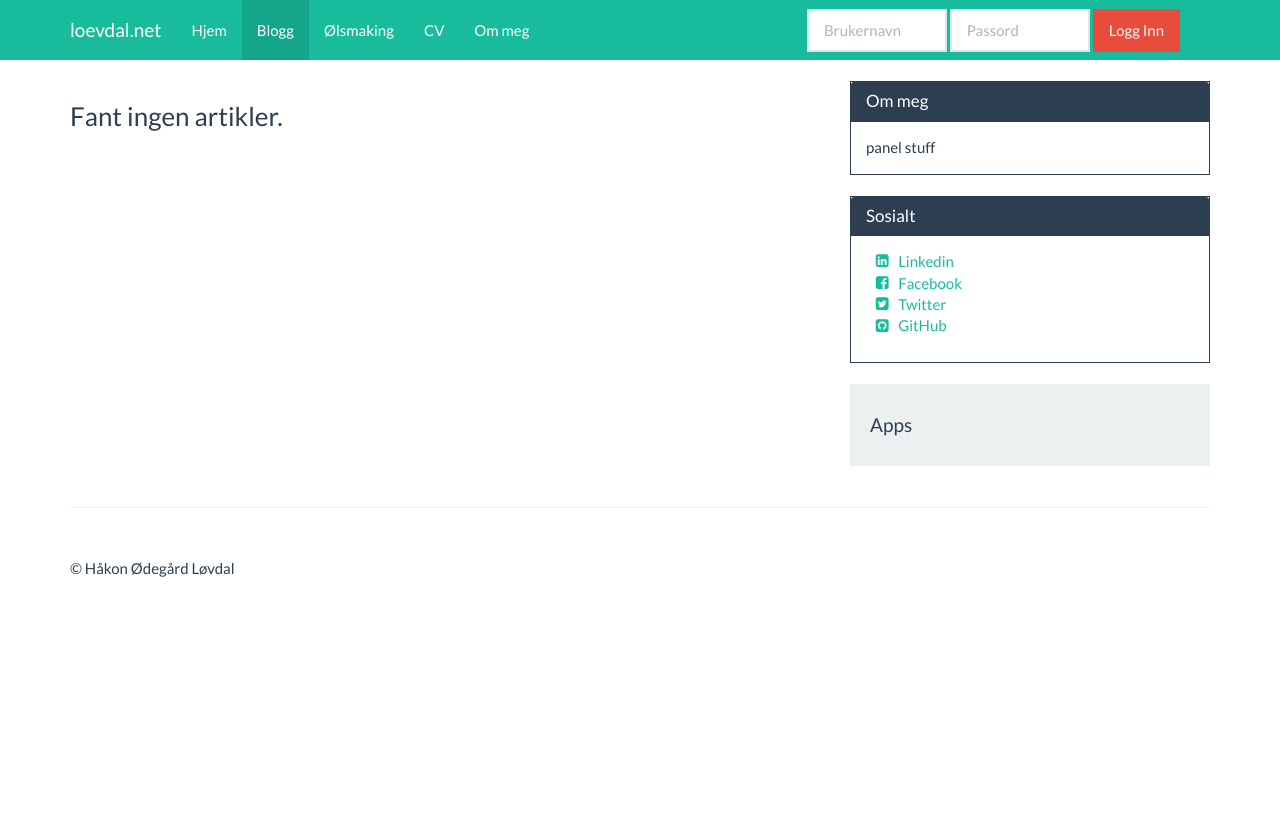
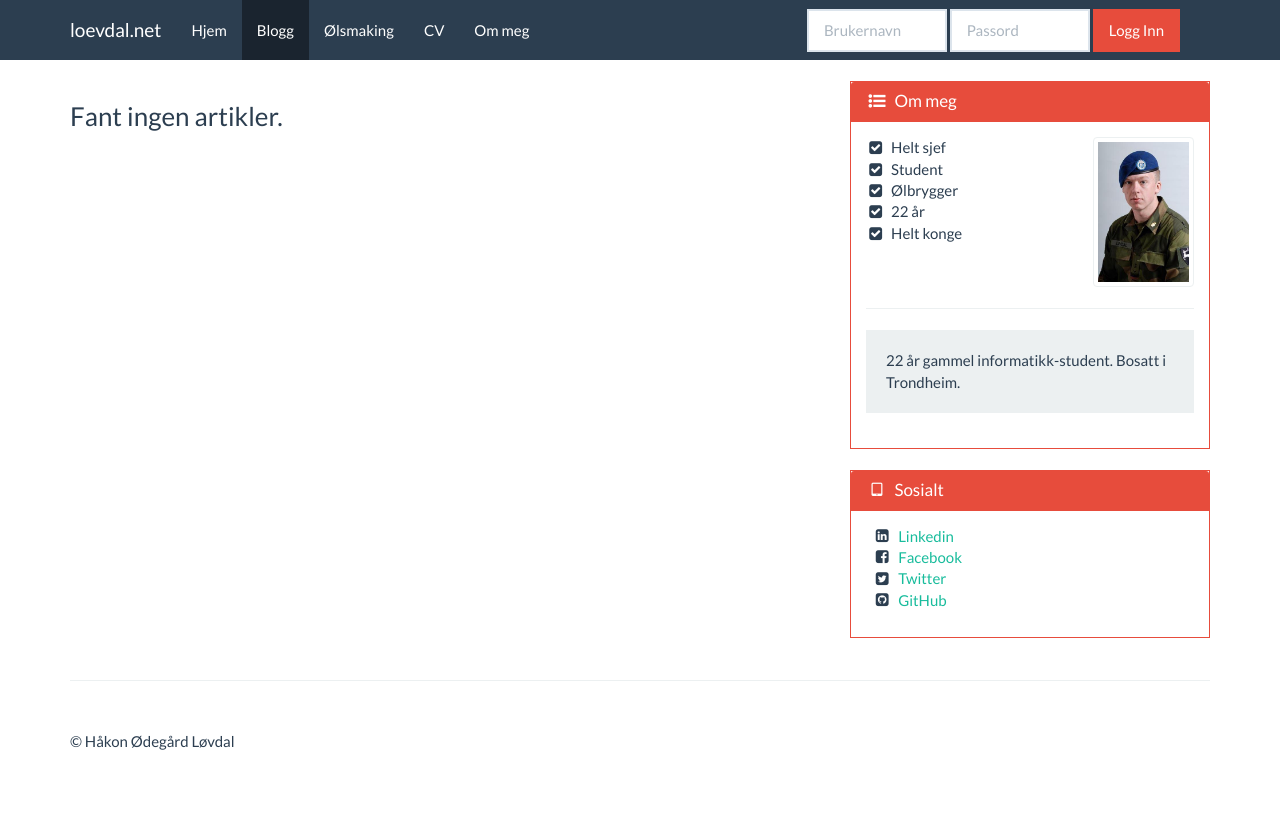
Before and after one commit to hakloev/old-hakloevno, a Django app: page /blog/archive/ in a window 1280 px wide. Before the commit the page ends 577 px from the top, so only its background shows below. Run offline with Django 3.2, Linux system fonts and the light colour scheme; data that the repository does not hold is empty; parts of the project's set-up code (start-up, migrations or seed data) failed here and were passed over; some libraries are stand-ins or nearby versions.

Commit message:
fixed front-page a bit

```diff
--- a/loevdalnet/static/css/style.css
+++ b/loevdalnet/static/css/style.css
@@ -12,8 +12,8 @@ header {
     margin: 0 auto 0 auto;
 }
 
-.socialgroup {
-    text-align: center;
+.img-thumbnail {
+    max-height: 150px;
 }
 
 /*
--- a/loevdalnet/templates/beertasting/sidebar.html
+++ b/loevdalnet/templates/beertasting/sidebar.html
@@ -7,7 +7,7 @@
         </div>
         <div class="panel-body">
             {% if event.finished %}
-                <a href="{% url 'event_stats' event.id %}" class="btn btn-md btn-primary btn-block resultbutton">Resultat</a>
+                <a href="{% url 'event_stats' event.id %}" class="btn btn-md btn-danger btn-block resultbutton">Resultat</a>
                 {% if event.beers.all|length > 1 %}
                     {% for beer in event.beers.all %}
                     <p><a href="{% url 'beer_rating' event.id beer.code %}">{{ beer.name}} fra {{ beer.brewery }}</a></p>
@@ -37,7 +37,7 @@
             <h3 class="panel-title">Administrator:</h3>
         </div>
         <div class="panel-body">
-            <a href="{% url 'event_list' event.id %}" class="btn btn-md btn-warning btn-block">Øloversikt</a>
+            <a href="{% url 'event_list' event.id %}" class="btn btn-md btn-danger btn-block">Øloversikt</a>
             <p class="infotext">Event-ID: {{ event.id }}</p>
             <p class="infotext">Dato: {{ event.date|date:"h.m.Y" }}</p>
             <p class="infotext">Antall øl: {{ event.beers.all|length }}</p>
--- a/loevdalnet/templates/navbar.html
+++ b/loevdalnet/templates/navbar.html
@@ -1,4 +1,4 @@
-<nav class="navbar navbar-inverse" role="navigation">
+<nav class="navbar navbar-default" role="navigation">
     <div class="container">
         <div class="navbar-header">
             <button type="button" class="navbar-toggle" data-toggle="collapse" data-target=".navbar-collapse">
--- a/loevdalnet/templates/sidebar.html
+++ b/loevdalnet/templates/sidebar.html
@@ -1,29 +1,48 @@
 <div class="col-md-4">
     <div class="sidebar">
-        <div class="panel panel-primary">
+        <div class="panel panel-danger">
             <div class="panel-heading">
-                <h3 class="panel-title">Om meg</h4>
+                <h3 class="panel-title"><i class="fa fa-list-ul fa-fw"></i>&nbsp; Om meg</h4>
             </div>
             <div class="panel-body">
-                panel stuff
+                <div class="row">
+                    <div class="col-md-6 pull-left">
+                        <ul class="list-unstyled">
+                            <li><i class="fa fa-check-square fa-fw"></i>&nbsp; Helt sjef</li>
+                            <li><i class="fa fa-check-square fa-fw"></i>&nbsp; Student</li>
+                            <li><i class="fa fa-check-square fa-fw"></i>&nbsp; Ølbrygger</li>
+                            <li><i class="fa fa-check-square fa-fw"></i>&nbsp; 22 år</li>
+                            <li><i class="fa fa-check-square fa-fw"></i>&nbsp; Helt konge</li>
+                        </ul>
+                    </div>
+                    <div class="col-md-6 pull-right">
+                        <img class="img-thumbnail pull-right" src="/static/images/me.jpg"></img>
+                    </div>
+                </div>
+                <div class="row">
+                    <div class="col-md-12">
+                        <hr>
+                        <div class="well">
+                            22 år gammel informatikk-student.
+                            Bosatt i Trondheim.
+                        </div>
+                    </div>
+                </div>
             </div>
         </div>
-        <div class="panel panel-primary">
+        <div class="panel panel-danger">
             <div class="panel-heading">
-                <h4 class="panel-title">Sosialt</h4>
+                <h3 class="panel-title"><i class="fa fa-tablet fa-fw"></i>&nbsp; Sosialt</h3>
             </div>
             <div class="panel-body">
                 <ul class="fa-ul">
-                    <li><a href="https://www.linkedin.com/profile/view?id=262626177"><i class="fa-li fa fa-linkedin-square"></i>Linkedin</a></li>
-                    <li><a href="https://www.facebook.com/hakloev"><i class="fa-li fa fa-facebook-square"></i>Facebook</a>
+                    <li><i class="fa-li fa fa-linkedin-square"></i><a href="https://www.linkedin.com/profile/view?id=262626177">Linkedin</a></li>
+                    <li><i class="fa-li fa fa-facebook-square"></i><a href="https://www.facebook.com/hakloev">Facebook</a>
 
-                    <li><a href="https://www.twitter.com/hakloevdal"><i class="fa-li fa fa-twitter-square"></i>Twitter</a>
-                    <li><a href="https://www.github.com/hakloev"><i class="fa-li fa fa-github-square"></i>GitHub</a>
+                    <li><i class="fa-li fa fa-twitter-square"></i><a href="https://www.twitter.com/hakloevdal">Twitter</a>
+                    <li><i class="fa-li fa fa-github-square"></i><a href="https://www.github.com/hakloev">GitHub</a>
                 </ul>
             </div>
         </div>
-        <div class="well">
-            <h4>Apps</h4>
-        </div>
     </div>
 </div>
```
